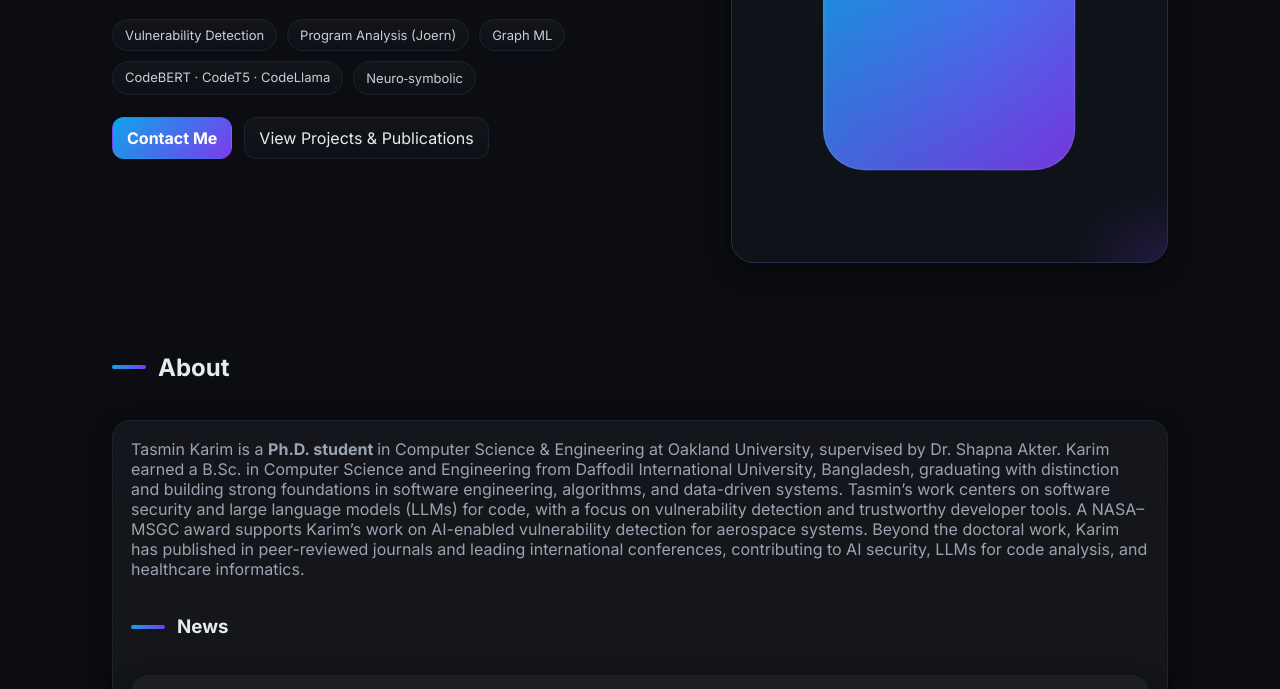
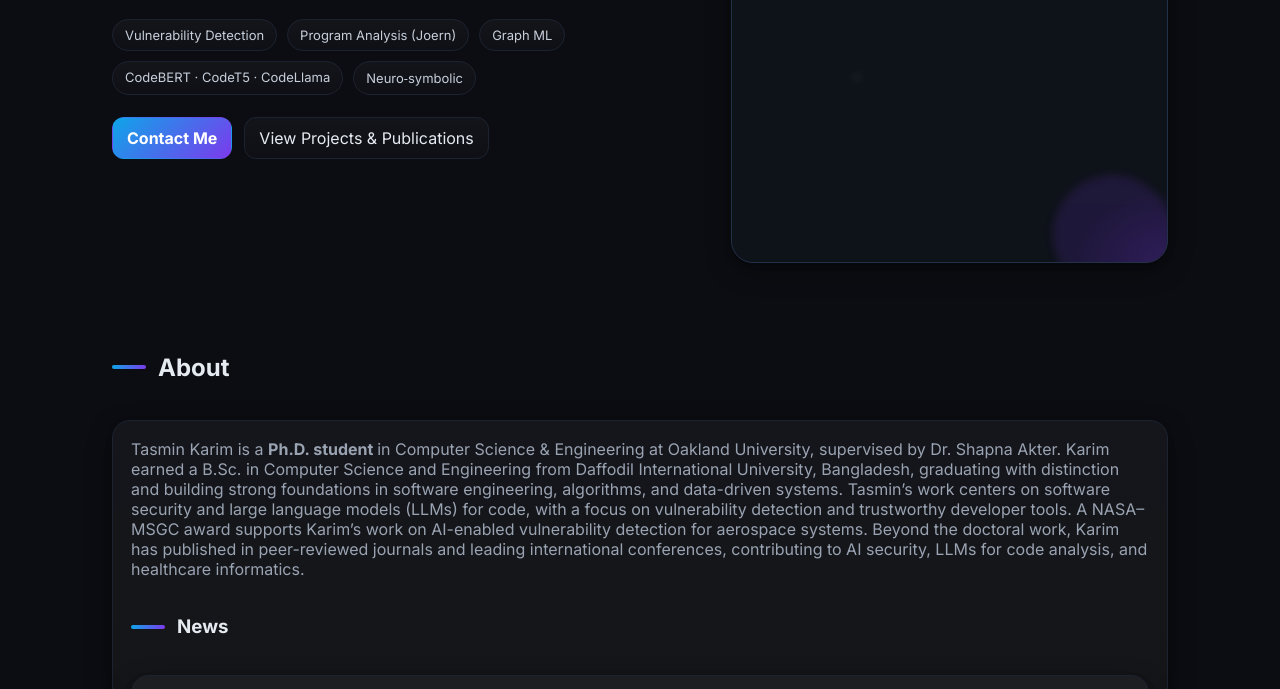
Before and after one commit to TasminKarim-19/tasminkarim.github.io, a plain HTML site: page index.html in a window 1280 px wide. Shown: the part 305-994 px from the top of the page. Drawn offline with Linux system fonts and the light colour scheme.

Commit message:
Update index.html

```diff
--- a/index.html
+++ b/index.html
@@ -185,74 +185,48 @@ nav { position: sticky; top: 0; z-index: 9999; }
 
 
 
-<div class="card avatar">
-  <!-- Subtle gradient + floating bubbles (no text) -->
-  <svg viewBox="0 0 160 160" xmlns="http://www.w3.org/2000/svg" role="img" aria-label="Decorative avatar">
+<div class="card avatar" style="position:relative; overflow:hidden;">
+  <!-- Subtle floating bubbles over the avatar background (no box) -->
+  <svg viewBox="0 0 160 160" xmlns="http://www.w3.org/2000/svg"
+       aria-hidden="true" focusable="false" preserveAspectRatio="none"
+       style="position:absolute; inset:0; width:100%; height:100%; display:block; pointer-events:none;">
     <defs>
-      <!-- background gradient -->
-      <linearGradient id="bg" x1="0" y1="0" x2="1" y2="1">
-        <stop offset="0" stop-color="#0ea5e9"/>
-        <stop offset="1" stop-color="#7c3aed"/>
-      </linearGradient>
-      <!-- soft vignette -->
-      <radialGradient id="vignette" cx="70%" cy="25%" r="80%">
-        <stop offset="0" stop-color="rgba(0,0,0,0)"/>
-        <stop offset="1" stop-color="rgba(0,0,0,.25)"/>
-      </radialGradient>
-      <!-- clip to rounded rectangle so bubbles don't overflow -->
-      <clipPath id="round">
-        <rect x="0" y="0" width="160" height="160" rx="26"/>
-      </clipPath>
-      <!-- slight blur for bubbles -->
-      <filter id="blur2"><feGaussianBlur stdDeviation="1.6"/></filter>
+      <filter id="soft"><feGaussianBlur stdDeviation="1.6"/></filter>
     </defs>
 
-    <!-- background -->
-    <rect x="0" y="0" width="160" height="160" rx="26" fill="url(#bg)"/>
-    <rect x="0" y="0" width="160" height="160" rx="26" fill="url(#vignette)" opacity=".28"/>
+    <!-- optional soft glow -->
+    <circle cx="28" cy="22" r="18" fill="#0ea5e9" opacity=".18" filter="url(#soft)"/>
+    <circle cx="140" cy="150" r="22" fill="#7c3aed" opacity=".15" filter="url(#soft)"/>
 
-    <!-- floating bubbles -->
-    <g clip-path="url(#round)" filter="url(#blur2)" opacity=".75">
-      <!-- bubble 1 -->
-      <circle cx="36" cy="170" r="3.5" fill="#ffffff" opacity=".18">
-        <animate attributeName="cy" dur="7s" values="170; -10" repeatCount="indefinite" />
-        <animate attributeName="r" dur="7s" values="3.5;5;3.2" repeatCount="indefinite" />
-        <animate attributeName="opacity" dur="7s" values="0;.25;.18;0" repeatCount="indefinite" />
+    <!-- floating bubbles (no background rect) -->
+    <g filter="url(#soft)">
+      <circle cx="26"  cy="170" r="3.2" fill="#fff" opacity=".16">
+        <animate attributeName="cy" dur="8s" values="170;-10" repeatCount="indefinite"/>
+        <animate attributeName="opacity" dur="8s" values="0;.22;.16;0" repeatCount="indefinite"/>
       </circle>
-      <!-- bubble 2 -->
-      <circle cx="78" cy="170" r="4.2" fill="#ffffff" opacity=".16">
-        <animate attributeName="cy" dur="8.5s" begin="1.2s" values="170; -10" repeatCount="indefinite" />
-        <animate attributeName="r" dur="8.5s" begin="1.2s" values="4.2;6;3.8" repeatCount="indefinite" />
-        <animate attributeName="opacity" dur="8.5s" begin="1.2s" values="0;.22;.16;0" repeatCount="indefinite" />
+      <circle cx="72"  cy="170" r="4.0" fill="#fff" opacity=".18">
+        <animate attributeName="cy" dur="9s" begin="1s" values="170;-10" repeatCount="indefinite"/>
+        <animate attributeName="opacity" dur="9s" begin="1s" values="0;.24;.18;0" repeatCount="indefinite"/>
       </circle>
-      <!-- bubble 3 -->
-      <circle cx="118" cy="170" r="3.2" fill="#ffffff" opacity=".17">
-        <animate attributeName="cy" dur="6.8s" begin="0.6s" values="170; -10" repeatCount="indefinite" />
-        <animate attributeName="r" dur="6.8s" begin="0.6s" values="3.2;4.8;3" repeatCount="indefinite" />
-        <animate attributeName="opacity" dur="6.8s" begin="0.6s" values="0;.24;.17;0" repeatCount="indefinite" />
+      <circle cx="114" cy="170" r="3.0" fill="#fff" opacity=".16">
+        <animate attributeName="cy" dur="7.5s" begin=".6s" values="170;-10" repeatCount="indefinite"/>
+        <animate attributeName="opacity" dur="7.5s" begin=".6s" values="0;.22;.16;0" repeatCount="indefinite"/>
       </circle>
-      <!-- bubble 4 -->
-      <circle cx="140" cy="170" r="2.8" fill="#ffffff" opacity=".16">
-        <animate attributeName="cy" dur="9s" begin="2s" values="170; -10" repeatCount="indefinite" />
-        <animate attributeName="r" dur="9s" begin="2s" values="2.8;4;2.6" repeatCount="indefinite" />
-        <animate attributeName="opacity" dur="9s" begin="2s" values="0;.22;.16;0" repeatCount="indefinite" />
+      <circle cx="142" cy="170" r="2.6" fill="#fff" opacity=".14">
+        <animate attributeName="cy" dur="10s" begin="2s" values="170;-10" repeatCount="indefinite"/>
+        <animate attributeName="opacity" dur="10s" begin="2s" values="0;.2;.14;0" repeatCount="indefinite"/>
       </circle>
-      <!-- bubble 5 -->
-      <circle cx="12" cy="170" r="2.6" fill="#ffffff" opacity=".15">
-        <animate attributeName="cy" dur="8s" begin="1.6s" values="170; -10" repeatCount="indefinite" />
-        <animate attributeName="r" dur="8s" begin="1.6s" values="2.6;3.8;2.4" repeatCount="indefinite" />
-        <animate attributeName="opacity" dur="8s" begin="1.6s" values="0;.2;.15;0" repeatCount="indefinite" />
+      <circle cx="10"  cy="170" r="2.4" fill="#fff" opacity=".14">
+        <animate attributeName="cy" dur="8.8s" begin="1.4s" values="170;-10" repeatCount="indefinite"/>
+        <animate attributeName="opacity" dur="8.8s" begin="1.4s" values="0;.2;.14;0" repeatCount="indefinite"/>
       </circle>
-      <!-- tiny background specs -->
-      <circle cx="90" cy="40" r="1.6" fill="#fff" opacity=".12"/>
-      <circle cx="120" cy="60" r="1.2" fill="#fff" opacity=".10"/>
-      <circle cx="42" cy="78" r="1.4" fill="#fff" opacity=".10"/>
+      <!-- tiny specs -->
+      <circle cx="96" cy="46" r="1.4" fill="#fff" opacity=".10"/>
+      <circle cx="46" cy="92" r="1.2" fill="#fff" opacity=".10"/>
     </g>
-
-    <!-- subtle inner border -->
-    <rect x="0.5" y="0.5" width="159" height="159" rx="25.5" fill="none" stroke="rgba(255,255,255,.08)"/>
   </svg>
 </div>
+
 
 
 
```
